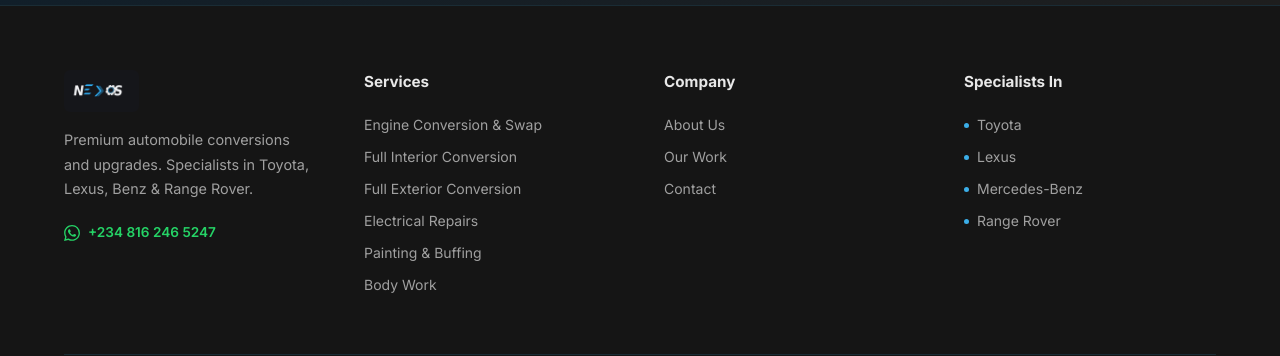
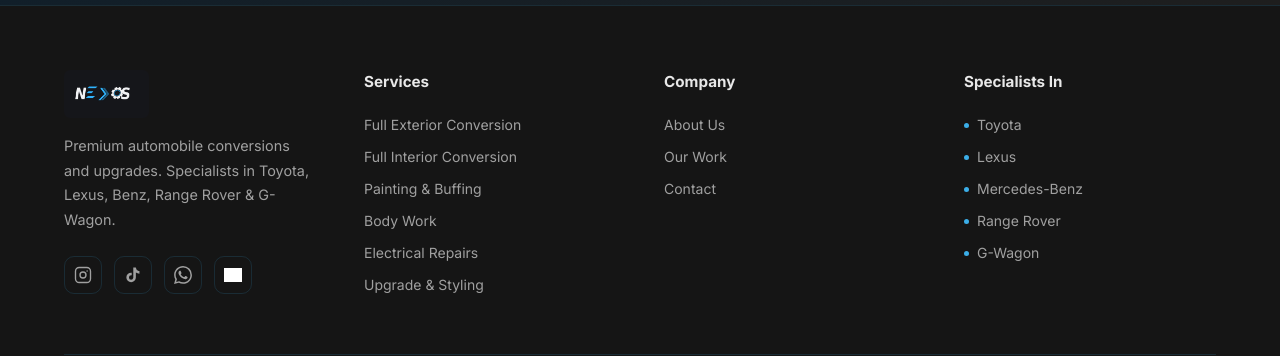
Before and after one commit to emmyblisschuks/NEOS_Automobile, a React (Create React App) app: page / in a window 1280 px wide. Shown: the part 2789-3145 px from the top of the page. Built offline with nearby package versions, Linux system fonts and the light colour scheme; no server answers; grey boxes are pictures that could not be loaded.

Commit message:
Enhance Footer with social links and content updates
Added social media links to the footer component and updated service and specialist lists.

```diff
--- a/src/components/Footer.js
+++ b/src/components/Footer.js
@@ -1,53 +1,78 @@
 import React from 'react';
 import { Link } from 'react-router-dom';
 
+const SOCIAL_LINKS = [
+  {
+    name: 'Instagram',
+    href: 'https://instagram.com/fcrotate',
+    icon: (
+      <svg width="18" height="18" viewBox="0 0 24 24" fill="none" stroke="currentColor" strokeWidth="1.8">
+        <rect x="2" y="2" width="20" height="20" rx="5" ry="5"/>
+        <circle cx="12" cy="12" r="4"/>
+        <circle cx="17.5" cy="6.5" r="1" fill="currentColor" stroke="none"/>
+      </svg>
+    ),
+  },
+  {
+    name: 'TikTok',
+    href: 'https://tiktok.com/@fcrotate',
+    icon: (
+      <svg width="18" height="18" viewBox="0 0 24 24" fill="currentColor">
+        <path d="M19.59 6.69a4.83 4.83 0 01-3.77-4.25V2h-3.45v13.67a2.89 2.89 0 01-2.88 2.5 2.89 2.89 0 01-2.89-2.89 2.89 2.89 0 012.89-2.89c.28 0 .54.04.79.1V9.01a6.33 6.33 0 00-.79-.05 6.34 6.34 0 00-6.34 6.34 6.34 6.34 0 006.34 6.34 6.34 6.34 0 006.33-6.34V8.69a8.18 8.18 0 004.78 1.52V6.75a4.85 4.85 0 01-1.01-.06z"/>
+      </svg>
+    ),
+  },
+  {
+    name: 'WhatsApp',
+    href: 'https://wa.me/2348162465247',
+    icon: (
+      <svg width="18" height="18" viewBox="0 0 24 24" fill="currentColor">
+        <path d="M17.472 14.382c-.297-.149-1.758-.867-2.03-.967-.273-.099-.471-.148-.67.15-.197.297-.767.966-.94 1.164-.173.199-.347.223-.644.075-.297-.15-1.255-.463-2.39-1.475-.883-.788-1.48-1.761-1.653-2.059-.173-.297-.018-.458.13-.606.134-.133.298-.347.446-.52.149-.174.198-.298.298-.497.099-.198.05-.371-.025-.52-.075-.149-.669-1.612-.916-2.207-.242-.579-.487-.5-.669-.51-.173-.008-.371-.01-.57-.01-.198 0-.52.074-.792.372-.272.297-1.04 1.016-1.04 2.479 0 1.462 1.065 2.875 1.213 3.074.149.198 2.096 3.2 5.077 4.487.709.306 1.262.489 1.694.625.712.227 1.36.195 1.871.118.571-.085 1.758-.719 2.006-1.413.248-.694.248-1.289.173-1.413-.074-.124-.272-.198-.57-.347m-5.421 7.403h-.004a9.87 9.87 0 01-5.031-1.378l-.361-.214-3.741.982.998-3.648-.235-.374a9.86 9.86 0 01-1.51-5.26c.001-5.45 4.436-9.884 9.888-9.884 2.64 0 5.122 1.03 6.988 2.898a9.825 9.825 0 012.893 6.994c-.003 5.45-4.437 9.884-9.885 9.884m8.413-18.297A11.815 11.815 0 0012.05 0C5.495 0 .16 5.335.157 11.892c0 2.096.547 4.142 1.588 5.945L.057 24l6.305-1.654a11.882 11.882 0 005.683 1.448h.005c6.554 0 11.89-5.335 11.893-11.893a11.821 11.821 0 00-3.48-8.413z"/>
+      </svg>
+    ),
+  },
+  {
+    name: 'Akó',
+    href: 'https://ako-taupe.vercel.app/profile/meckury',
+    icon: <img src="/images/ako-logo.png" alt="Akó" style={{ width: '18px', height: '18px', objectFit: 'contain', filter: 'brightness(0) invert(1)' }} />,
+  },
+];
+
 export default function Footer() {
   const year = new Date().getFullYear();
-
   return (
     <footer style={{ background: '#151515', borderTop: '1px solid var(--border)', paddingTop: '4rem' }}>
       <div className="container">
-        <div style={{
-          display: 'grid',
-          gridTemplateColumns: 'repeat(auto-fit, minmax(200px, 1fr))',
-          gap: '3rem',
-          paddingBottom: '3rem',
-        }}>
+        <div style={{ display: 'grid', gridTemplateColumns: 'repeat(auto-fit, minmax(200px, 1fr))', gap: '3rem', paddingBottom: '3rem' }}>
+
           {/* Brand */}
           <div>
-            <img src="/images/logo.jpeg" alt="NEOS Automobile" style={{ height: '42px', borderRadius: '6px', marginBottom: '1rem' }} />
+            <img src="/images/logo.jpeg" alt="NEOS Automobile" style={{ height: '48px', borderRadius: '6px', marginBottom: '1rem' }} />
             <p style={{ color: 'var(--text-secondary)', fontSize: '0.9rem', lineHeight: 1.7, maxWidth: '260px' }}>
-              Premium automobile conversions and upgrades. Specialists in Toyota, Lexus, Benz & Range Rover.
+              Premium automobile conversions and upgrades. Specialists in Toyota, Lexus, Benz, Range Rover & G-Wagon.
             </p>
-            <a
-              href="https://wa.me/2348162465247"
-              target="_blank" rel="noopener noreferrer"
-              style={{
-                display: 'inline-flex', alignItems: 'center', gap: '0.5rem',
-                marginTop: '1.25rem', color: '#25D366', fontSize: '0.85rem', fontWeight: 600,
-                transition: 'opacity 0.2s',
-              }}
-              onMouseEnter={e => e.currentTarget.style.opacity = '0.8'}
-              onMouseLeave={e => e.currentTarget.style.opacity = '1'}
-            >
-              <svg width="16" height="16" viewBox="0 0 24 24" fill="currentColor">
-                <path d="M17.472 14.382c-.297-.149-1.758-.867-2.03-.967-.273-.099-.471-.148-.67.15-.197.297-.767.966-.94 1.164-.173.199-.347.223-.644.075-.297-.15-1.255-.463-2.39-1.475-.883-.788-1.48-1.761-1.653-2.059-.173-.297-.018-.458.13-.606.134-.133.298-.347.446-.52.149-.174.198-.298.298-.497.099-.198.05-.371-.025-.52-.075-.149-.669-1.612-.916-2.207-.242-.579-.487-.5-.669-.51-.173-.008-.371-.01-.57-.01-.198 0-.52.074-.792.372-.272.297-1.04 1.016-1.04 2.479 0 1.462 1.065 2.875 1.213 3.074.149.198 2.096 3.2 5.077 4.487.709.306 1.262.489 1.694.625.712.227 1.36.195 1.871.118.571-.085 1.758-.719 2.006-1.413.248-.694.248-1.289.173-1.413-.074-.124-.272-.198-.57-.347m-5.421 7.403h-.004a9.87 9.87 0 01-5.031-1.378l-.361-.214-3.741.982.998-3.648-.235-.374a9.86 9.86 0 01-1.51-5.26c.001-5.45 4.436-9.884 9.888-9.884 2.64 0 5.122 1.03 6.988 2.898a9.825 9.825 0 012.893 6.994c-.003 5.45-4.437 9.884-9.885 9.884m8.413-18.297A11.815 11.815 0 0012.05 0C5.495 0 .16 5.335.157 11.892c0 2.096.547 4.142 1.588 5.945L.057 24l6.305-1.654a11.882 11.882 0 005.683 1.448h.005c6.554 0 11.89-5.335 11.893-11.893a11.821 11.821 0 00-3.48-8.413z"/>
-              </svg>
-              +234 816 246 5247
-            </a>
+            {/* Social icons */}
+            <div style={{ display: 'flex', gap: '0.75rem', marginTop: '1.5rem', flexWrap: 'wrap' }}>
+              {SOCIAL_LINKS.map(s => (
+                <a key={s.name} href={s.href} target="_blank" rel="noopener noreferrer" title={s.name}
+                  style={{ width: '38px', height: '38px', borderRadius: '10px', border: '1px solid var(--border)', display: 'flex', alignItems: 'center', justifyContent: 'center', color: 'var(--text-secondary)', transition: 'all 0.25s ease', background: 'transparent' }}
+                  onMouseEnter={e => { e.currentTarget.style.borderColor = 'var(--accent-blue)'; e.currentTarget.style.color = 'var(--accent-blue)'; e.currentTarget.style.background = 'rgba(59,174,232,0.08)'; }}
+                  onMouseLeave={e => { e.currentTarget.style.borderColor = 'var(--border)'; e.currentTarget.style.color = 'var(--text-secondary)'; e.currentTarget.style.background = 'transparent'; }}>
+                  {s.icon}
+                </a>
+              ))}
+            </div>
           </div>
 
           {/* Services */}
           <div>
             <h4 style={{ color: 'var(--text-primary)', fontWeight: 700, marginBottom: '1.25rem', fontSize: '0.95rem' }}>Services</h4>
-            {['Engine Conversion & Swap', 'Full Interior Conversion', 'Full Exterior Conversion', 'Electrical Repairs', 'Painting & Buffing', 'Body Work'].map(s => (
-              <Link key={s} to="/services" style={{
-                display: 'block', color: 'var(--text-secondary)', fontSize: '0.875rem',
-                marginBottom: '0.6rem', transition: 'color 0.2s',
-              }}
+            {['Full Exterior Conversion', 'Full Interior Conversion', 'Painting & Buffing', 'Body Work', 'Electrical Repairs', 'Upgrade & Styling'].map(s => (
+              <Link key={s} to="/services" style={{ display: 'block', color: 'var(--text-secondary)', fontSize: '0.875rem', marginBottom: '0.6rem', transition: 'color 0.2s' }}
                 onMouseEnter={e => e.currentTarget.style.color = 'var(--accent-blue)'}
-                onMouseLeave={e => e.currentTarget.style.color = 'var(--text-secondary)'}
-              >{s}</Link>
+                onMouseLeave={e => e.currentTarget.style.color = 'var(--text-secondary)'}>
+                {s}
+              </Link>
             ))}
           </div>
 
@@ -55,24 +80,19 @@
           <div>
             <h4 style={{ color: 'var(--text-primary)', fontWeight: 700, marginBottom: '1.25rem', fontSize: '0.95rem' }}>Company</h4>
             {[{ label: 'About Us', path: '/about' }, { label: 'Our Work', path: '/gallery' }, { label: 'Contact', path: '/contact' }].map(l => (
-              <Link key={l.path} to={l.path} style={{
-                display: 'block', color: 'var(--text-secondary)', fontSize: '0.875rem',
-                marginBottom: '0.6rem', transition: 'color 0.2s',
-              }}
+              <Link key={l.path} to={l.path} style={{ display: 'block', color: 'var(--text-secondary)', fontSize: '0.875rem', marginBottom: '0.6rem', transition: 'color 0.2s' }}
                 onMouseEnter={e => e.currentTarget.style.color = 'var(--accent-blue)'}
-                onMouseLeave={e => e.currentTarget.style.color = 'var(--text-secondary)'}
-              >{l.label}</Link>
+                onMouseLeave={e => e.currentTarget.style.color = 'var(--text-secondary)'}>
+                {l.label}
+              </Link>
             ))}
           </div>
 
           {/* Specialists */}
           <div>
             <h4 style={{ color: 'var(--text-primary)', fontWeight: 700, marginBottom: '1.25rem', fontSize: '0.95rem' }}>Specialists In</h4>
-            {['Toyota', 'Lexus', 'Mercedes-Benz', 'Range Rover'].map(brand => (
-              <div key={brand} style={{
-                display: 'flex', alignItems: 'center', gap: '0.5rem',
-                color: 'var(--text-secondary)', fontSize: '0.875rem', marginBottom: '0.6rem',
-              }}>
+            {['Toyota', 'Lexus', 'Mercedes-Benz', 'Range Rover', 'G-Wagon'].map(brand => (
+              <div key={brand} style={{ display: 'flex', alignItems: 'center', gap: '0.5rem', color: 'var(--text-secondary)', fontSize: '0.875rem', marginBottom: '0.6rem' }}>
                 <div style={{ width: '5px', height: '5px', borderRadius: '50%', background: 'var(--accent-blue)', flexShrink: 0 }} />
                 {brand}
               </div>
@@ -81,17 +101,9 @@
         </div>
 
         {/* Bottom bar */}
-        <div style={{
-          borderTop: '1px solid var(--border)', padding: '1.5rem 0',
-          display: 'flex', flexWrap: 'wrap', gap: '1rem',
-          justifyContent: 'space-between', alignItems: 'center',
-        }}>
-          <p style={{ color: 'var(--text-muted)', fontSize: '0.82rem' }}>
-            © {year} NEOS Automobile. All rights reserved.
-          </p>
-          <p style={{ color: 'var(--text-muted)', fontSize: '0.82rem' }}>
-            Built for precision. Engineered for excellence.
-          </p>
+        <div style={{ borderTop: '1px solid var(--border)', padding: '1.5rem 0', display: 'flex', flexWrap: 'wrap', gap: '1rem', justifyContent: 'space-between', alignItems: 'center' }}>
+          <p style={{ color: 'var(--text-muted)', fontSize: '0.82rem' }}>© {year} NEOS Automobile. All rights reserved.</p>
+          <p style={{ color: 'var(--text-muted)', fontSize: '0.82rem' }}>Built for precision. Engineered for excellence.</p>
         </div>
       </div>
     </footer>
```
